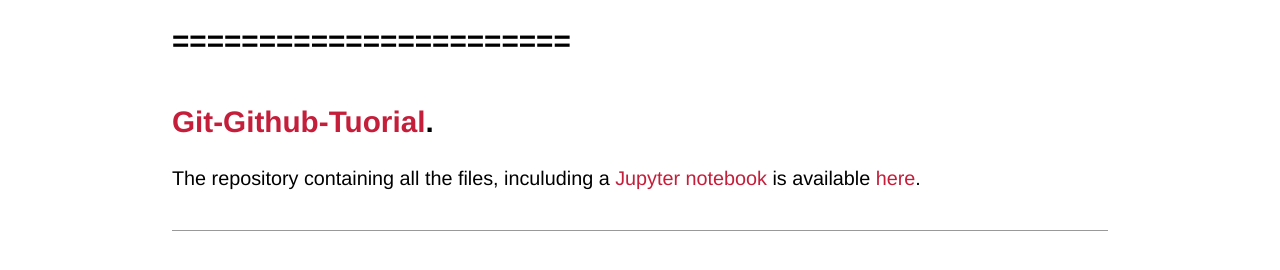
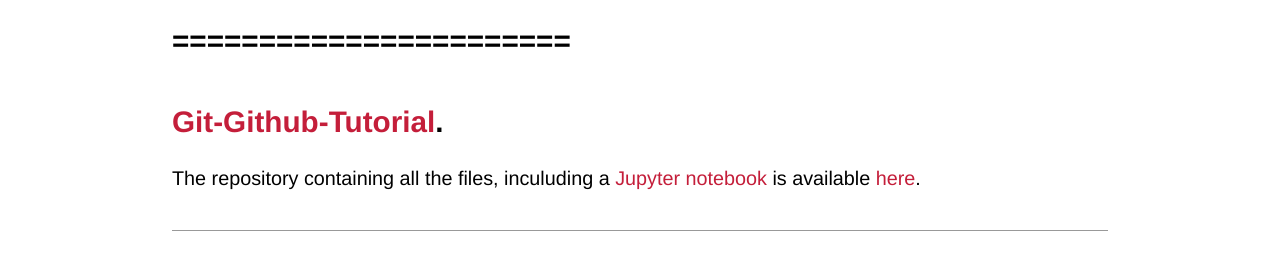
Before and after one commit to qla-ml-ds-activities/qla-ml-ds-activities.github.io, a Jekyll site: the page built from tutorials.md, in a window 1280 px wide. Shown: the part 370-640 px from the top of the page. Built offline with Jekyll 4.4.1, drawn with Linux system fonts in a browser that asks for light colours; some web fonts are replaced.

Commit message:
Update tutorials.md

```diff
--- a/tutorials.md
+++ b/tutorials.md
@@ -7,6 +7,6 @@ This page contains all our `tutorials` and `practicals`.
 
 
 ## =======================
-## [**Git-Github-Tuorial**](https://github.com/QLA-ML-DS/Git-Github-Tuorial/blob/main/Tutorial-Files/the-practical.md).
+## [**Git-Github-Tutorial**](https://github.com/QLA-ML-DS/Git-Github-Tuorial/blob/main/Tutorial-Files/the-practical.md).
 
 The repository containing all the files, inculuding a [Jupyter notebook](https://jupyter.org/) is available [here](https://github.com/QLA-ML-DS/Git-Github-Tuorial).
```
